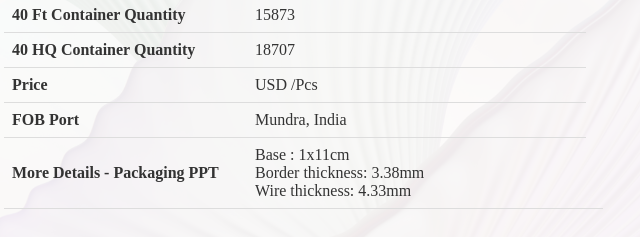
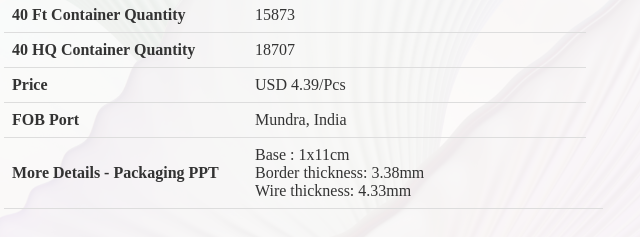
Before and after one commit to GBSLIT/GB26660, a plain HTML site: page index.html in a window 1280 px wide. Shown: the part 616-853 px from the top of the page, 198-838 px from the left. Drawn offline with Linux system fonts and the light colour scheme.

Commit message:
Update index.html

```diff
--- a/index.html
+++ b/index.html
@@ -189,7 +189,7 @@
                  </tr>
                 <tr>
                     <th>Price</th>
-                    <td price: > USD /Pcs</td>
+                    <td price: > USD 4.39/Pcs</td>
                 </tr>
                 <tr>
                     <th>FOB Port</th>
```
